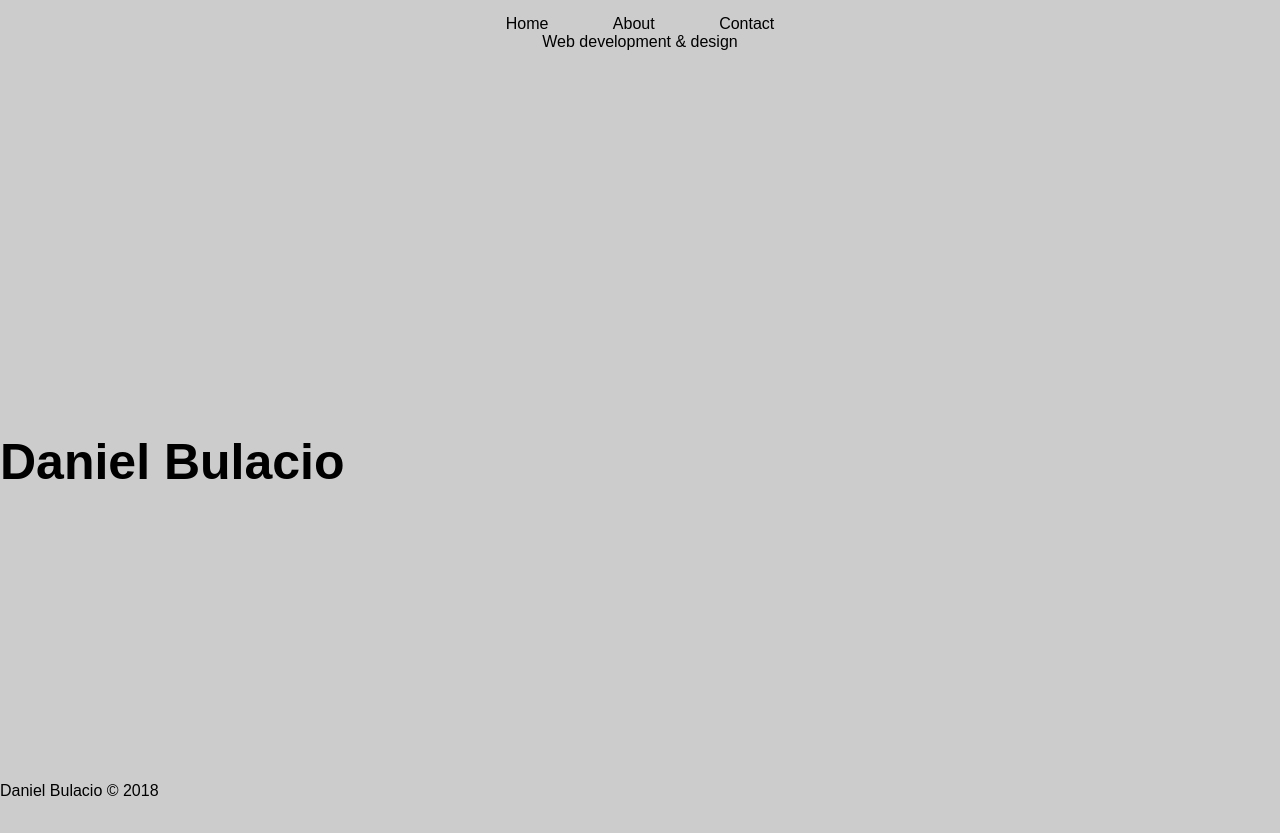
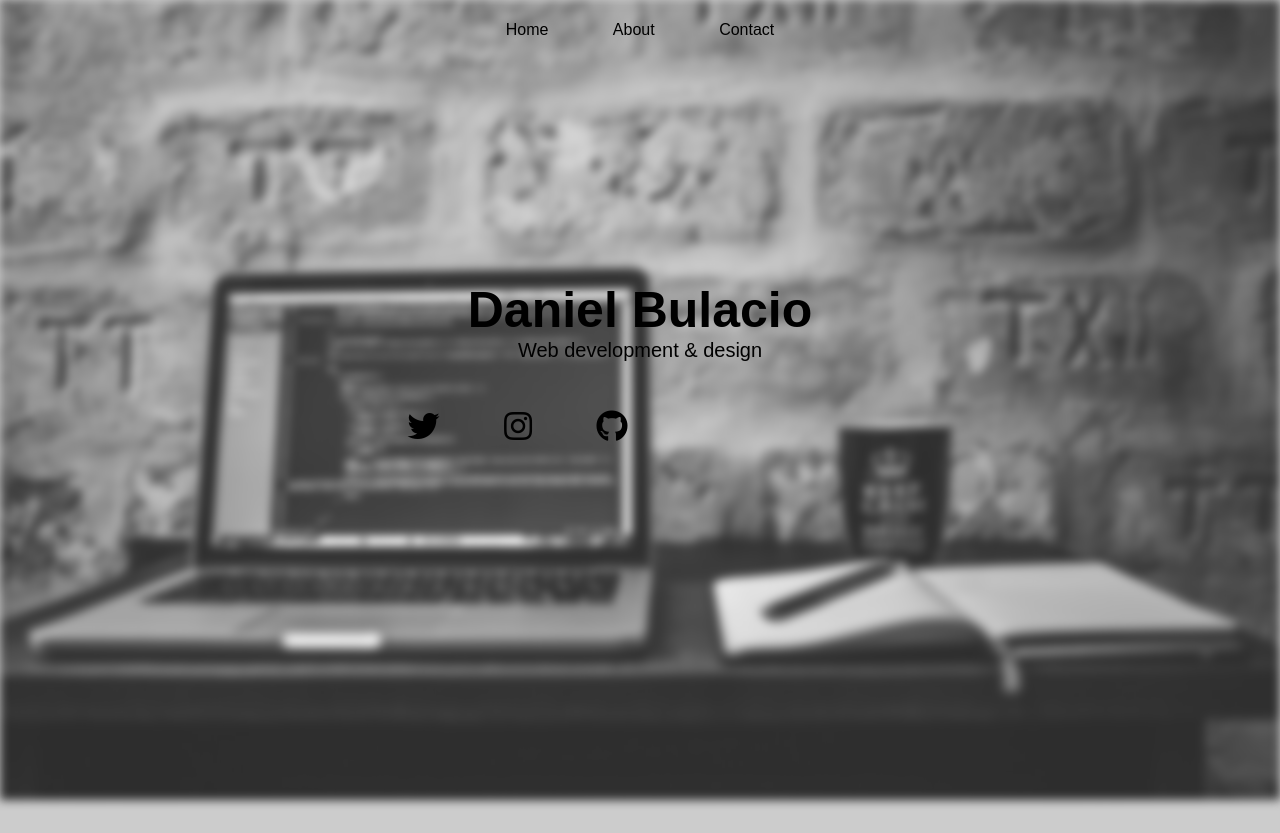
Before and after one commit to DBulacio/landing, a plain HTML site: page index.html in a window 1280 px wide. After the commit the page ends 800 px from the top, so only its background shows below. Drawn offline with Linux system fonts and the light colour scheme.

Commit message:
landing v1.1
Changes in index.html & important design decisions.

```diff
--- a/css/style.css
+++ b/css/style.css
@@ -3,20 +3,31 @@
   padding: 0;
 }
 
-body {
-  font-family: arial;
-  background-color: #ccc;
-  color: #000;
+.main-img {
+  position: fixed;
+  z-index: 1;
+
+  display: block;
+  background-image: url(../img/main.jpg);
+  background-position: center;
+  background-repeat: no-repeat;
+  background-size: cover;
+  width: 100%;
+  height: 100%;
+
+  -webkit-filter: blur(5px);
+  -moz-filter: blur(5px);
+  -o-filter: blur(5px);
+  -ms-filter: blur(5px);
+  filter: blur(5px);
 }
 
-header{
-  /*position: relative;*/
-  padding-top: 15px;
-}
-
-.showcase{
-  z-index: 1;
-  text-align: center;
+body {
+  height: 100%;
+  font-family: arial;
+  color: #000;
+  line-height: 2.5rem;
+  background-color: #ccc;
 }
 
 a{
@@ -25,18 +36,40 @@ a{
   color: #000;
 }
 
-.header{
-  position: relative;
-  height: 100vh;
+header a:hover {
+  font-weight: bold;
+  text-decoration: underline;
 }
 
-.header h1{
-  position: absolute;
-  top: 50%;
-  font-size: 50px;
+header {
+  z-index: 10;
+  text-align: center;
+  padding-top: 10px;
+  width: 100%;
+  position: relative;
 }
 
-.foot{
-  position: absolute;
-  bottom: 0;
+.brand {
+  z-index: 10;
+  overflow: hidden;
+  margin-bottom: 5vh;
+  position: relative;
 }
+
+.brand h1 {
+  margin-top: 30vh;
+  font-size: 50px;
+  text-align: center;
+}
+
+.brand p {
+  font-size: 20px;
+  text-align: center;
+}
+
+/* TODO: logos de las redes sociales abajo del titulo en momento */
+.social {
+  margin-left: 29.5vw;
+  position: relative;
+  z-index: 10;
+}
--- a/index.html
+++ b/index.html
@@ -7,20 +7,30 @@
     <title>Bienvenido | Welcome</title>
   </head>
   <body>
+    <div class="main-img">    </div>
+    <div class="content">
       <header>
-      <div class="showcase">
-        <nav>
         <a href="index.html">Home</a>
         <a href="about.html">About</a>
         <a href="contact.hmtl">Contact</a>
-        </nav>
-        <div class="header">
+      </header>
+
+      <section class="brand">
         <h1>Daniel Bulacio</h1>
         <p>Web development & design</p>
+      </section>
+
+      <section class="social">
+        <a href="https://twitter.com/BDabad">
+          <i class="fab fa-twitter fa-2x"></i>
+        </a>
+        <a href="https://www.instagram.com/bdabad/">
+          <i class="fab fa-instagram fa-2x"></i>
+        </a>
+        <a href="https://github.com/DBulacio">
+          <i class="fab fa-github fa-2x"></i>
+        </a>
+      </section>
     </div>
-      </div>
-    </header>
-
-    <footer class="foot">Daniel Bulacio &copy; 2018</footer>
   </body>
 </html>
```
Also changed, not shown: img/main.jpg (added). Lines whose indentation alone changed are shown as unchanged.
